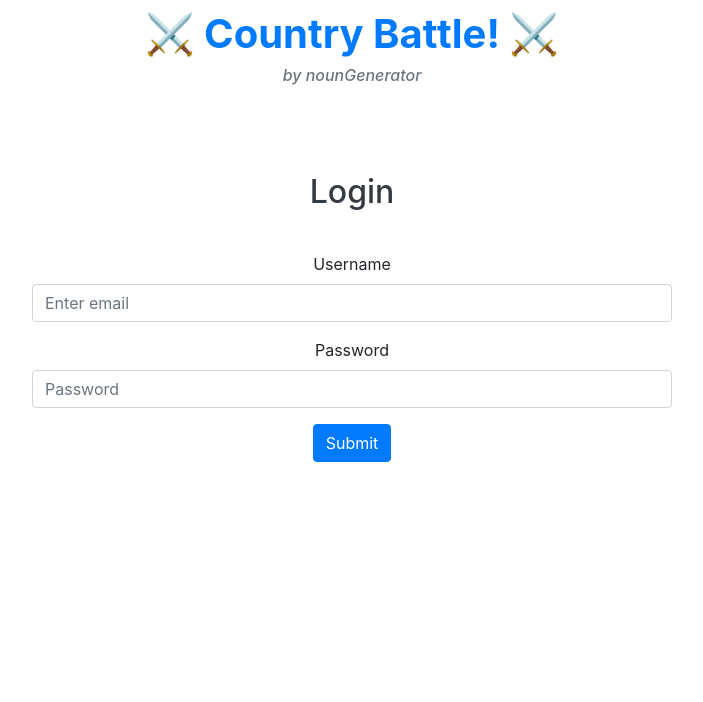
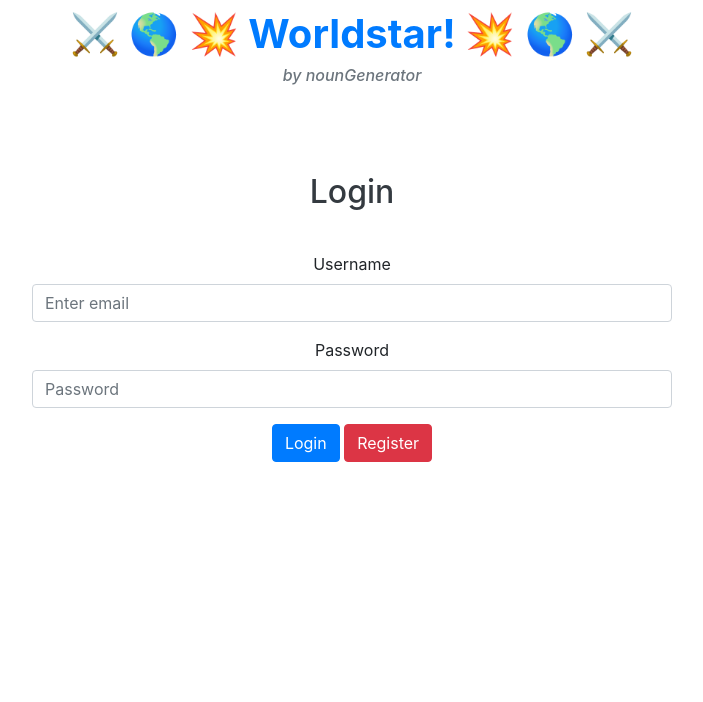
Before and after one commit to CreativePenguin/nounGenerator, a Flask app: page /login in a window 1280 px wide. Shown: the top 702 px of the page, without its empty margins (288-991 px from the left). Run offline with Flask 2, Linux system fonts and the light colour scheme; some libraries are stand-ins or nearby versions.

Commit message:
edited HTML, testing now

```diff
--- a/templates/base.html
+++ b/templates/base.html
@@ -10,7 +10,7 @@
 
   <body>
     <!-- header -->
-    <h1 class="text-primary" style="text-align: center; font-weight: bold; padding-top: 0.25em;"> &#9876; Country Battle!   &#9876;</h1>
+    <h1 class="text-primary" style="text-align: center; font-weight: bold; padding-top: 0.25em;"> &#9876; &#x1f30e; &#x1F4A5; Worldstar! &#x1F4A5; &#x1f30e; &#9876;</h1>
     <h6 class="text-secondary" style="text-align: center; font-style: italic;">by nounGenerator</h3>
     <!-- body -->
     {% block body %} {% endblock %}
--- a/templates/login.html
+++ b/templates/login.html
@@ -14,7 +14,8 @@
                     <label for="exampleInputPassword1">Password</label>
                     <input type="password" class="form-control" id="exampleInputPassword1" placeholder="Password">
                </div>
-               <button type="submit" class="btn btn-primary">Submit</button>
+               <button type="login" class="btn btn-primary">Login</button> <button type="register" class="btn btn-danger">Register</button>
+
           </form>
      </div>
 {% endblock %}
```
